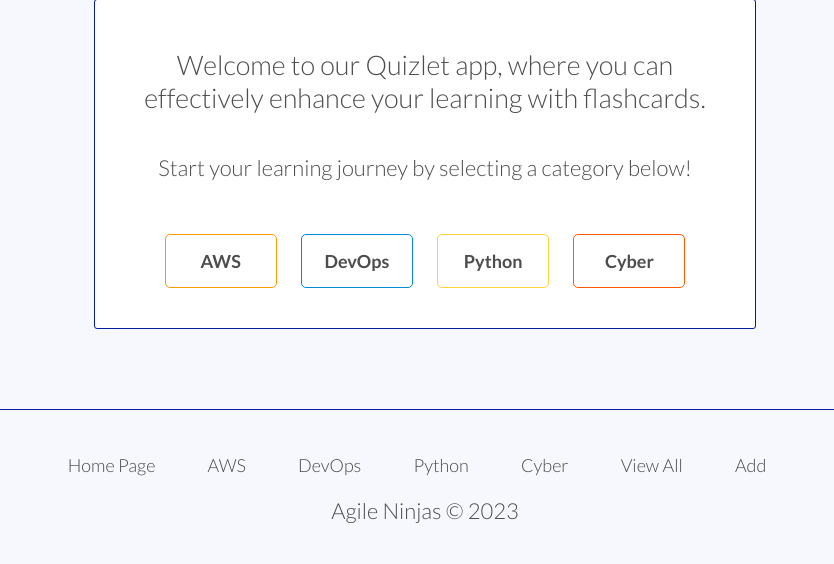
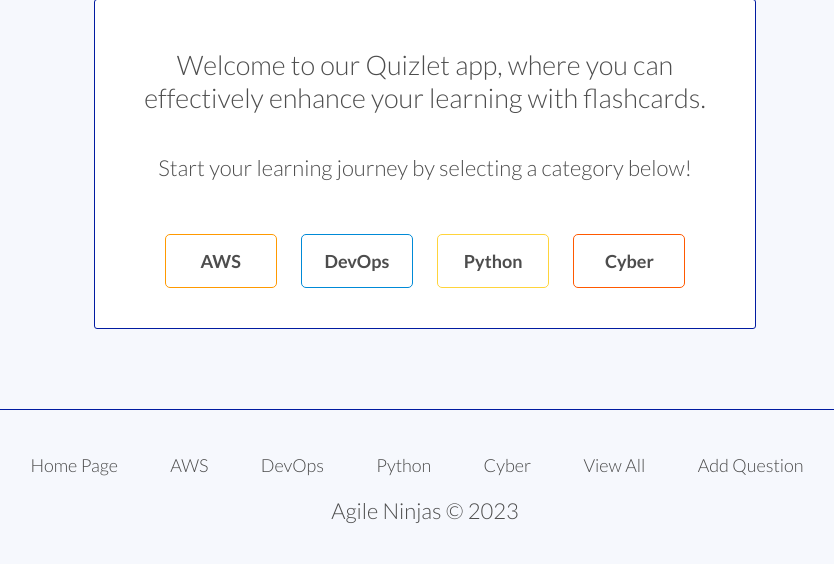
Before and after one commit to WeraGitHub/AgileNinjasProject, a Flask app: page / in a window 1280 px wide. Shown: the part 245-809 px from the top of the page, without its empty margins (215-1049 px from the left). Run offline with Flask 3, Linux system fonts and the light colour scheme.

```diff
--- a/application/templates/base.html
+++ b/application/templates/base.html
@@ -25,7 +25,7 @@
         <a href="/question/Python/1" >Python</a>
         <a href="/question/Cyber/1" >Cyber</a>
         <a href="/question/view_all" >View All</a>
-        <a href="/question/add" > Add</a>
+        <a href="/question/add" > Add Question</a>
         <p>Agile Ninjas &copy; 2023</p>
     </footer>
 
```
